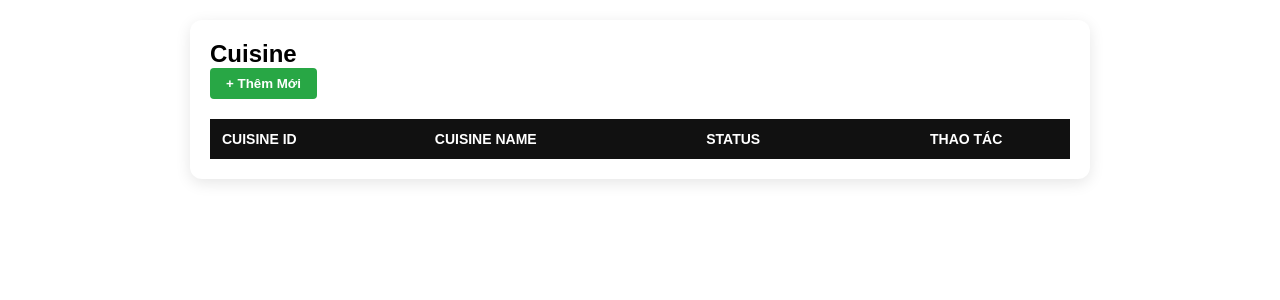
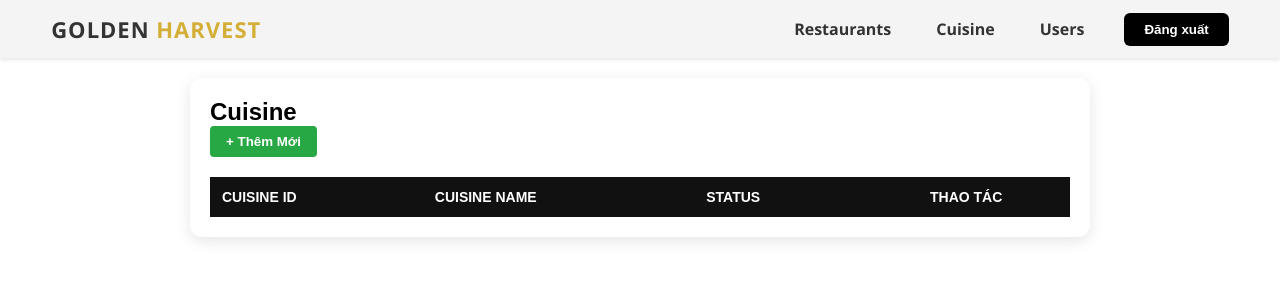
Before and after one commit to tranthanhngannnn/restaurant-booking-system, a Flask app: template frontend/templates/admin/cuisine.html in a window 1280 px wide. Shown: the top 300 px of the page. Run offline with Flask 3, Linux system fonts and the light colour scheme; the template is opened without the code that fills it, so the values that code supplies are empty.

Commit message:
Cập nhật lại header của Quản Lý Cuisine, Quản Lý Nhà Hàng, Quản Lý User

```diff
--- a/frontend/templates/admin/cuisine.html
+++ b/frontend/templates/admin/cuisine.html
@@ -6,23 +6,41 @@
     <link rel="stylesheet" href="../../static/css/admin.css">
 </head>
 <body>
+<header class="admin-header">
+    <div class="header-left">
+        <a href="homepage.html" style="text-decoration: none;">
+            <h1 class="logo">GOLDEN <span>HARVEST</span></h1>
+        </a>
+    </div>
+
+    <div class="header-right">
+        <nav class="admin-nav">
+            <a href="restaurants.html" class="nav-item">Restaurants</a>
+            <a href="cuisine.html" class="nav-item">Cuisine</a>
+            <a href="users.html" class="nav-item">Users</a>
+        </nav>
+
+        <button onclick="handleLogout()" class="btn-logout">Đăng xuất</button>
+    </div>
+</header>
 
 <div class="list-container">
     <h2>Cuisine</h2>
 
     <button class="btn-add" onclick="openAddModal()">+ Thêm Mới</button>
 
-    <table class="list-header"> <thead>
+    <table class="list-header">
+        <thead>
         <tr class="table-header">
             <th class="col-id">Cuisine ID</th>
             <th class="col-info">Cuisine Name</th>
             <th class="col-status">Status</th>
             <th class="col-action">Thao tác</th>
         </tr>
-    </thead>
+        </thead>
 
-    <tbody id="cuisine-list-body">
-    </tbody>
+        <tbody id="cuisine-list-body">
+        </tbody>
     </table>
 </div>
 
@@ -218,7 +236,17 @@
         fetchCuisines();
     }
 
-    window.onload = fetchCuisines;
+    window.onload = async function () {
+        fetchCuisines();      // Load dữ liệu
+    };
+
+    // Logic đăng xuất
+    function handleLogout() {
+        if (confirm("Bạn có chắc muốn đăng xuất không?")) {
+            localStorage.removeItem('token');
+            window.location.href = "../auth/login.html";
+        }
+    }
 </script>
 </body>
 </html>
--- a/frontend/templates/admin/homepage.html
+++ b/frontend/templates/admin/homepage.html
@@ -9,9 +9,9 @@
     <link href="https://fonts.googleapis.com/css2?family=Playfair+Display:wght@700&display=swap" rel="stylesheet">
 
     <link rel="stylesheet" href="../../static/css/admin.css">
+
 </head>
 <body>
-
 <header class="admin-header">
     <div class="header-left">
         <a href="homepage.html" style="text-decoration: none;">
```
Also changed, not shown: frontend/templates/admin/restaurants.html (+26 -0 lines), frontend/templates/admin/users.html (+24 -0 lines).
